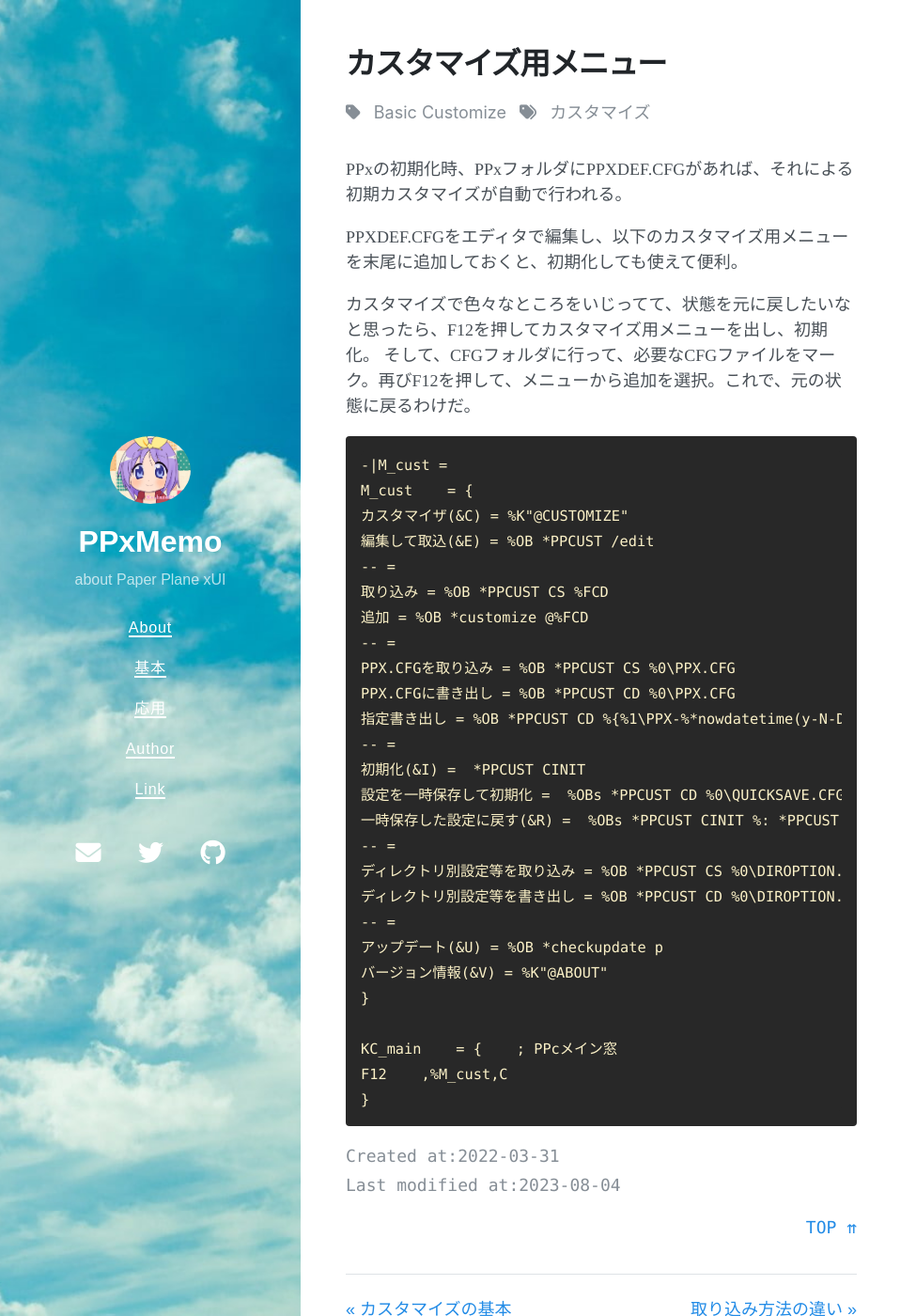
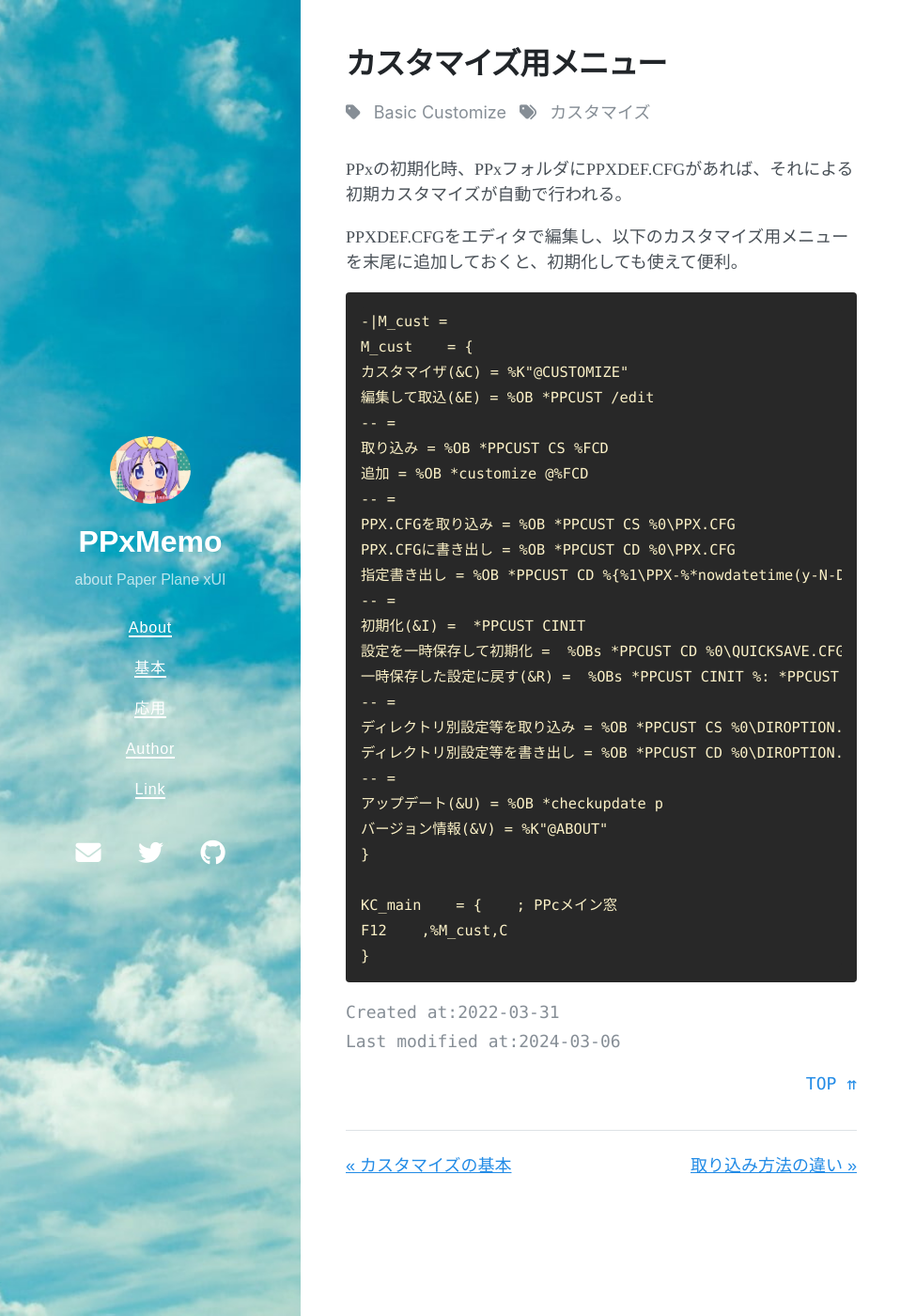
Before and after one commit to tukasa/ppxmemo, a Jekyll site: the page built from my_collections/_basic/0102cust.md, in a window 1280 px wide and 1400 px high. Shown: the whole window at 94% size, without its empty margins (0-975 px from the left). Built offline with Jekyll 4.4.1, drawn with Linux system fonts in a browser that asks for light colours; nearby versions of some CDN libraries.

Commit message:
微修正

````diff
--- a/my_collections/_basic/0102cust.md
+++ b/my_collections/_basic/0102cust.md
@@ -2,14 +2,12 @@
 title: カスタマイズ用メニュー
 part: カスタマイズ
 created_at: 2022-03-31
-last_modified_at: 2023-08-04
+last_modified_at: 2024-03-06
 ---
 
 PPxの初期化時、PPxフォルダにPPXDEF.CFGがあれば、それによる初期カスタマイズが自動で行われる。
 
 PPXDEF.CFGをエディタで編集し、以下のカスタマイズ用メニューを末尾に追加しておくと、初期化しても使えて便利。
-
-カスタマイズで色々なところをいじってて、状態を元に戻したいなと思ったら、F12を押してカスタマイズ用メニューを出し、初期化。 そして、CFGフォルダに行って、必要なCFGファイルをマーク。再びF12を押して、メニューから追加を選択。これで、元の状態に戻るわけだ。
 
 {% raw %}
 ```text
````
